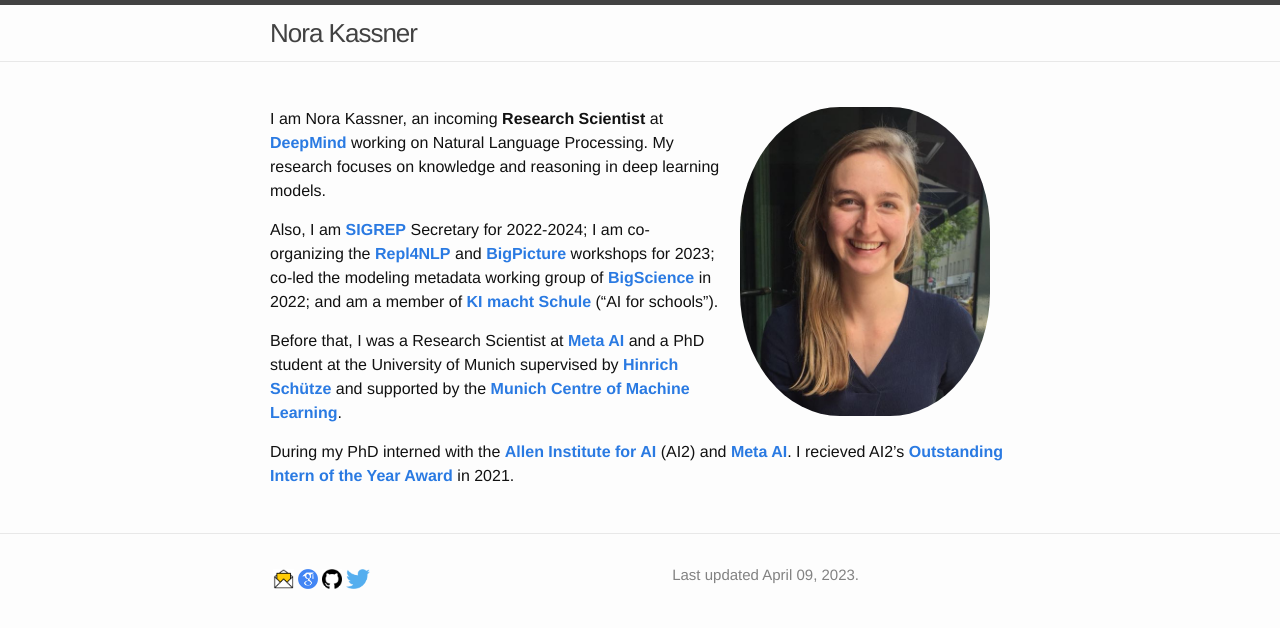
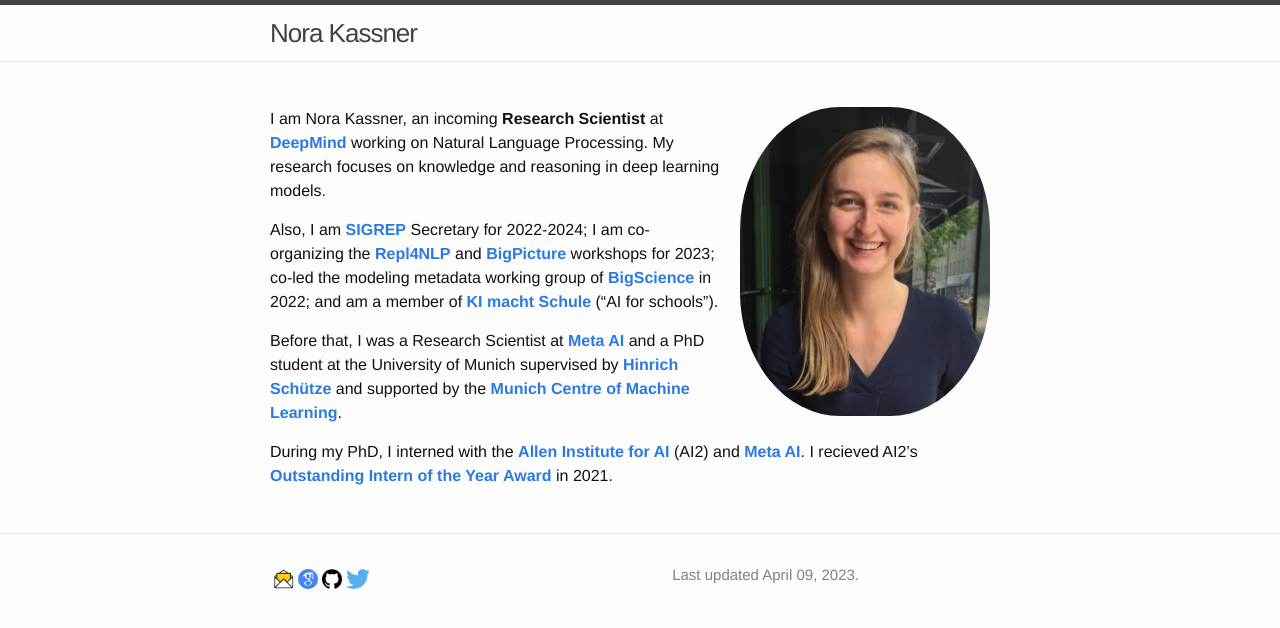
Before and after one commit to norakassner/norakassner.github.io, a Jekyll site: the page built from index.md, in a window 1280 px wide. Shown: the top 628 px of the page. Built offline with Jekyll 4.4.1, drawn with Linux system fonts in a browser that asks for light colours.

Commit message:
Initial commit

```diff
--- a/index.md
+++ b/index.md
@@ -16,4 +16,4 @@ Also, I am [__SIGREP__](https://www.sigrep.org/index.html) Secretary for 2022-20
 
 Before that, I was a Research Scientist at [__Meta AI__](https://ai.facebook.com/) and a PhD student at the University of Munich supervised by [__Hinrich Schütze__](https://scholar.google.com/citations?user=qIL9dWUAAAAJ&hl=en) and supported by the  [__Munich Centre of Machine Learning__](https://mcml.ai/).
 
-During my PhD interned with the [__Allen Institute for AI__](https://allenai.org/) (AI2) and [__Meta AI__](https://ai.facebook.com/). I recieved AI2's [__Outstanding Intern of the Year Award__](https://allenai.org/outstanding-interns) in 2021.
+During my PhD, I interned with the [__Allen Institute for AI__](https://allenai.org/) (AI2) and [__Meta AI__](https://ai.facebook.com/). I recieved AI2's [__Outstanding Intern of the Year Award__](https://allenai.org/outstanding-interns) in 2021.
```
